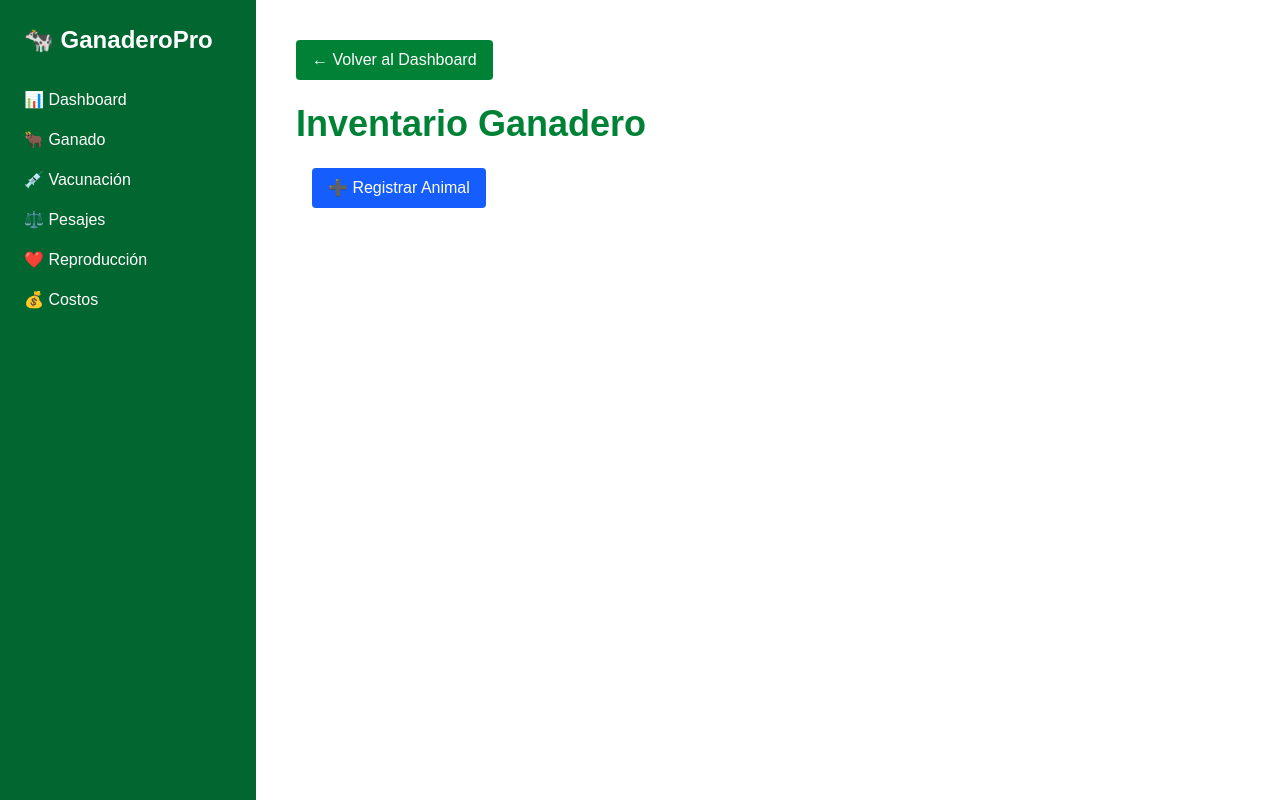
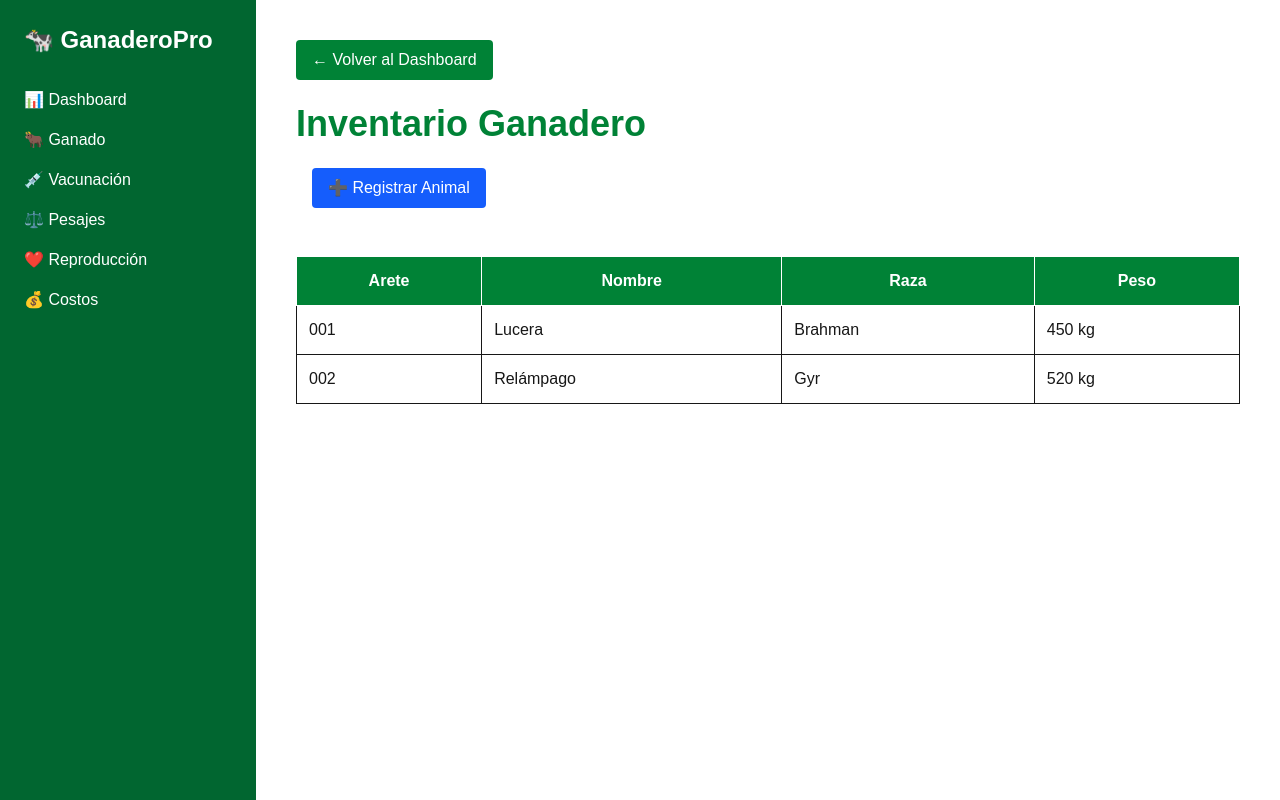
Before and after one commit to harry2015x/ganaderopro, a Next.js app: page /ganado in a window 1280 px wide. Built offline with nearby package versions, Linux system fonts and the light colour scheme.

Commit message:
guardar datos

```diff
--- a/app/ganado/page.tsx
+++ b/app/ganado/page.tsx
@@ -24,6 +24,25 @@ export default function GanadoPage() {
       peso: 520,
     },
   ]);
+
+  function guardarAnimal() {
+    const nuevoAnimal = {
+      arete,
+      nombre,
+      raza,
+      peso: Number(peso),
+    };
+
+    setAnimales([...animales, nuevoAnimal]);
+
+    setArete("");
+    setNombre("");
+    setRaza("");
+    setPeso("");
+
+    setMostrarFormulario(false);
+  }
+
 
     return (
       <main className="p-10">
@@ -96,11 +115,36 @@ export default function GanadoPage() {
 
     </div>
 
-    <button className="mt-4 bg-green-700 text-white px-6 py-3 rounded">
-      Guardar Animal
-    </button>
+    <button
+  onClick={guardarAnimal}
+  className="mt-4 bg-green-700 text-white px-6 py-3 rounded"
+>
+  Guardar Animal
+</button>
     </div>
 )}
+<table className="w-full border border-gray-300 mt-6">
+  <thead>
+    <tr className="bg-green-700 text-white">
+      <th className="border p-3">Arete</th>
+      <th className="border p-3">Nombre</th>
+      <th className="border p-3">Raza</th>
+      <th className="border p-3">Peso</th>
+    </tr>
+  </thead>
+
+  <tbody>
+    {animales.map((animal, index) => (
+      <tr key={index}>
+        <td className="border p-3">{animal.arete}</td>
+        <td className="border p-3">{animal.nombre}</td>
+        <td className="border p-3">{animal.raza}</td>
+        <td className="border p-3">{animal.peso} kg</td>
+      </tr>
+    ))}
+  </tbody>
+</table>
+
 
 </main>
 );
```
